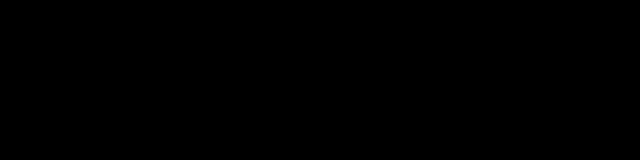
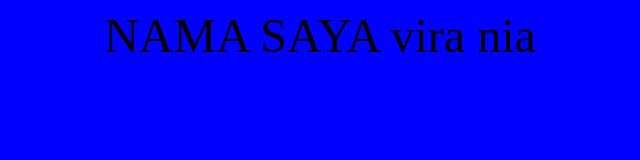
Before and after one commit to virania17/virania17.github.io, a plain HTML site: page index.html in a window 1280 px wide. Shown: the whole page, without its empty margins (320-960 px from the left). Drawn offline with Linux system fonts and the light colour scheme.

Commit message:
Update index.html

```diff
--- a/index.html
+++ b/index.html
@@ -1,8 +1,8 @@
 <html>
 <head>
-<title>Nama Saya Irfan</title>
+<title>Nama Saya virania febrianti</title>
 </head>
-<body bgcolor="black">
-<font size="20"><center>NAMA SAYA IRFAN JAYA</center></font>
+<body bgcolor="blue">
+<font size="20"><center>NAMA SAYA vira nia</center></font>
 </body>
 </html>
```
